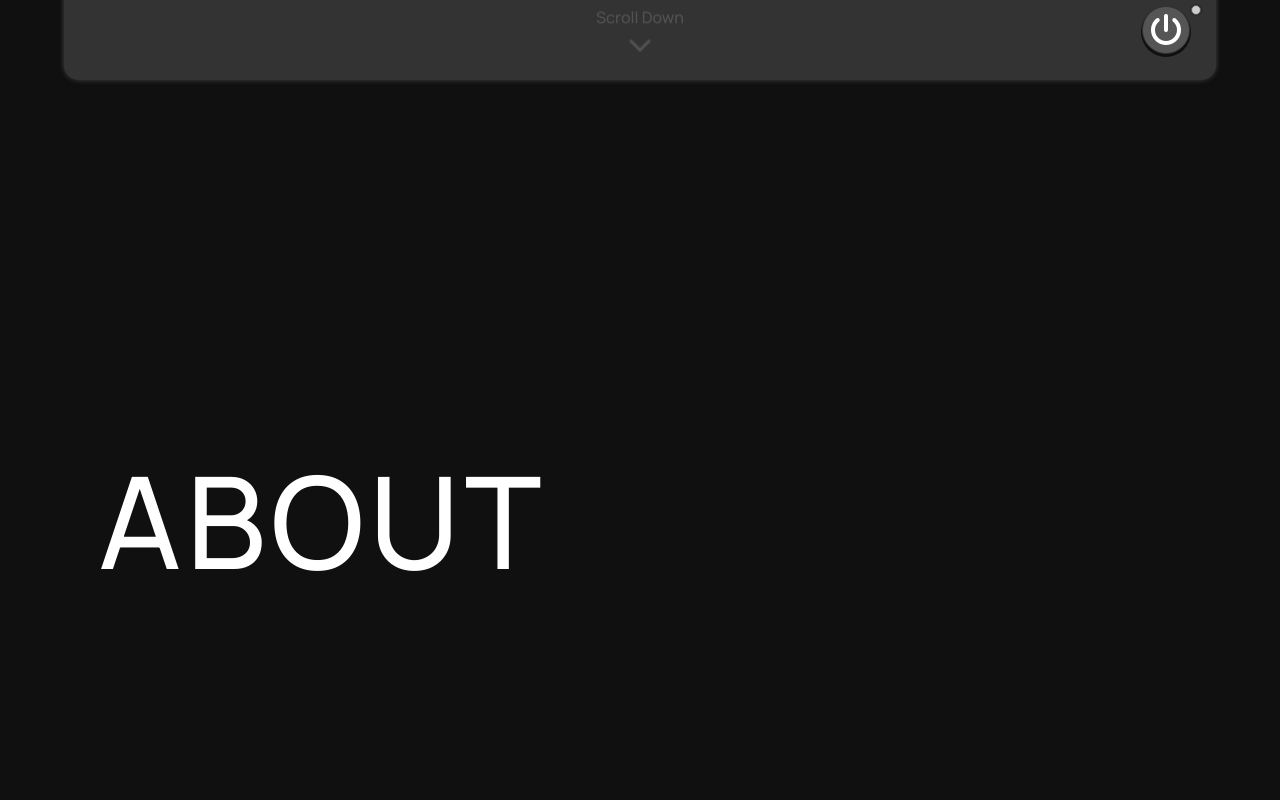
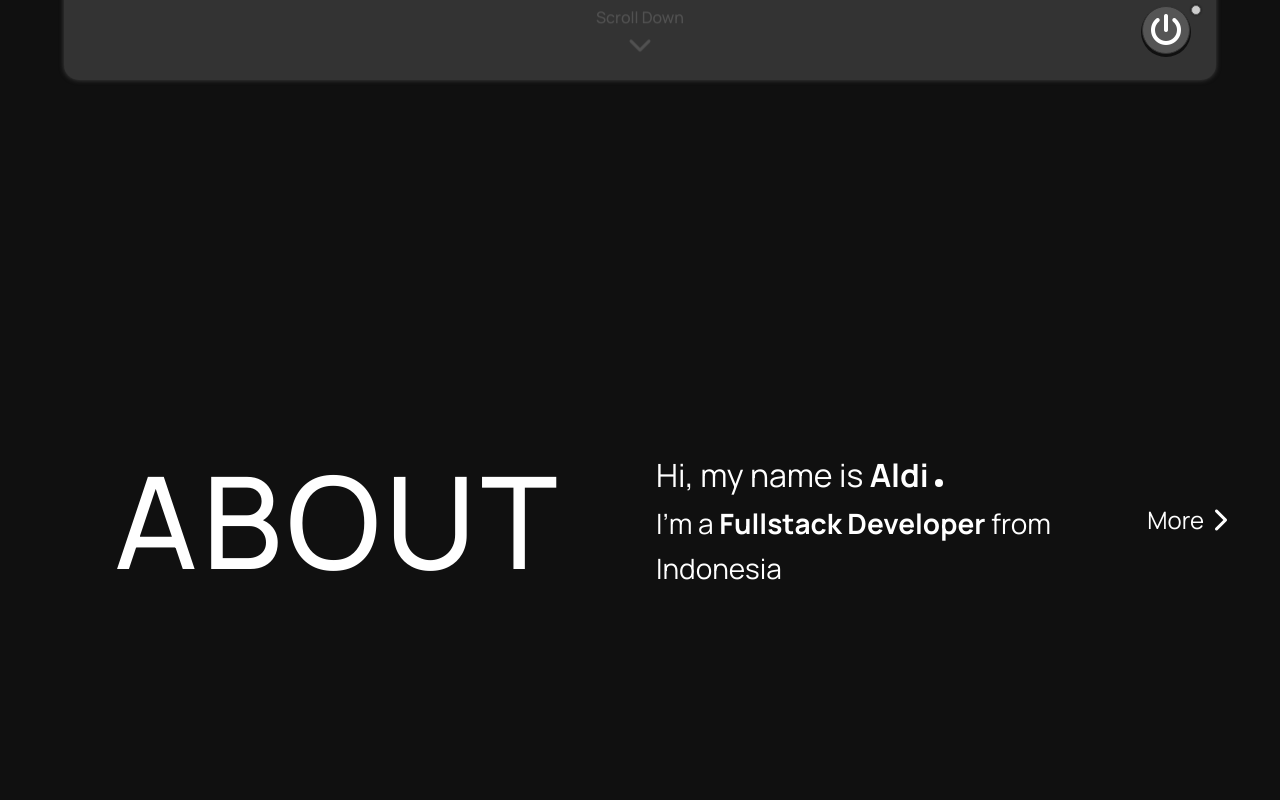
Before and after one commit to Delfiald/odin-homepage, a website built with webpack: page src/template.html in a window 1280 px wide. Shown: the part 680-1480 px from the top of the page. Built offline with nearby package versions, Linux system fonts and the light colour scheme; a web font is replaced by a local one.

Commit message:
Adding About Sections
- adding two about sections, overview and details
- details section will show when click more button
- still need improvement

```diff
--- a/src/components/about.js
+++ b/src/components/about.js
@@ -22,18 +22,82 @@ const createAboutTitle = () => {
   return aboutTitle
 }
 
+const createOverviewSection = () => {
+  const overview = document.createElement('div')
+  overview.className = 'about-overview'
+
+  const nameSection = document.createElement('div');
+  nameSection.className = 'name-section';
+  nameSection.textContent = 'Hi, my name is ';
+  const nameSpan = document.createElement('span');
+  nameSpan.textContent = 'Aldi ';
+  const decorationSpan = document.createElement('span');
+
+  const descriptionSection = document.createElement('div')
+  descriptionSection.className = 'description-section'
+  descriptionSection.textContent = `I'm a `
+  const overviewJob = document.createElement('span')
+  overviewJob.textContent = 'Fullstack Developer '
+  descriptionSection.appendChild(overviewJob)
+  descriptionSection.appendChild(document.createTextNode('from Indonesia'));
+
+  nameSection.appendChild(nameSpan);
+  nameSection.appendChild(decorationSpan);
+
+  overview.appendChild(nameSection)
+  overview.appendChild(descriptionSection)
+
+  return overview
+}
+
+const createDetailsSection = () => {
+  const details = document.createElement('div')
+  details.className = 'about-details'
+
+  const detailsContent = document.createElement('div')
+  detailsContent.textContent = 'Details Content'
+
+  const detailsContent2 = document.createElement('div')
+  detailsContent2.textContent = 'Details Content'
+
+  const detailsContent3 = document.createElement('div')
+  detailsContent3.textContent = 'Details Content'
+
+  details.appendChild(detailsContent)
+  details.appendChild(detailsContent2)
+  details.appendChild(detailsContent3)
+
+  return details
+}
+
 const createAboutContainer = () => {
-  const aboutContainer = document.createElement('div')
-  aboutContainer.className = 'about-container'
+  const container = document.createElement('div');
+  container.className = 'about-container';
 
-  return aboutContainer
+  const moreButton = document.createElement('div')
+  moreButton.className = 'more-btn'
+
+  const moreButtonText = document.createElement('div')
+  moreButtonText.textContent = 'More'
+
+  const moreButtonIcon = document.createElement('i')
+  moreButtonIcon.className = 'fas fa-chevron-right'
+
+  moreButton.appendChild(moreButtonText)
+  moreButton.appendChild(moreButtonIcon)
+
+  container.appendChild(createAboutTitle());
+  container.appendChild(createOverviewSection());
+  container.appendChild(createDetailsSection());
+  container.appendChild(moreButton);
+
+  return container;
 }
 
 const createAboutSection = () => {
   const aboutSection = document.createElement('section');
   aboutSection.id = 'about';
 
-  aboutSection.appendChild(createAboutTitle());
   aboutSection.appendChild(createAboutContainer());
 
   return aboutSection;
--- a/src/css/style.css
+++ b/src/css/style.css
@@ -211,7 +211,7 @@ main > * {
   background: var(--color-light-400);
   box-shadow: 0px 0px 15px 0px var(--color-light-200);
   filter: drop-shadow(0 0 3px var(--color-light-200));
-  animation: flow 3s cubic-bezier(.7, 0, 0.3, 1) forwards;
+  animation: flow 3s cubic-bezier(.5, 0, 0.2, 1) forwards;
 }
 
 .hero-container {
@@ -556,7 +556,9 @@ main > * {
 #about {
   display: flex;
   align-items: center;
-  justify-content: center;
+  justify-content: start;
+  width: 100vw;
+  transition: .5s all ease;
 }
 
 #about > div {
@@ -571,6 +573,7 @@ main > * {
   height: min-content;
   overflow: hidden;
   gap: 5px;
+  min-width: 50vw;
 }
 
 #about .about-title > div {
@@ -579,12 +582,84 @@ main > * {
   align-items: center;
   justify-content: center;
   font-weight: 500;
-  transform: translateY(100%) rotate(10deg);
-  transition: .25s all ease;
+  transform: translateY(100%) rotate(15deg);
+  transition: 0s all ease-in-out;
 }
 
 #about .about-title > div.show {
   transform: translateY(0) rotate(0);
+  transition: .5s all ease;
+}
+
+#about .about-container {
+  padding: 1rem;
+  position: relative;
+  display: flex;
+  align-items: center;
+  justify-content: center;
+  width: 150vw;
+  transition: .5s all ease;
+}
+
+#about.more .about-container {
+  transform: translateX(calc(-33%));
+}
+
+#about .about-container .more-btn {
+  position: absolute;
+  top: 50%;
+  left: calc(66% - 5rem);
+  transform: translate(-50%, -50%);
+  display: flex;
+  align-items: center;
+  justify-content: center;
+  padding: 1rem;
+  gap: .5rem;
+  font-size: 1.5rem;
+  cursor: pointer;
+}
+
+#about .about-container .about-overview,
+#about .about-container .about-details {
+  width: 50vw;
+}
+
+#about .about-container .about-overview {
+  display: flex;
+  align-items: flex-start;
+  justify-content: center;
+  flex-direction: column;
+  font-size: 2rem;
+}
+
+#about .about-container .name-section > span:first-child {
+  font-weight: bolder;
+}
+
+#about .about-container .name-section > span:last-child {
+  display: inline-block;
+  width: 8px;
+  height: 8px;
+  background: var(--color-light-200);
+  border-radius: 50%;
+}
+
+#about .about-container .description-section {
+  max-width: 35vw;
+  font-size: 1.75rem;
+}
+
+#about .about-container .description-section span {
+  font-weight: bolder;
+}
+
+#about .about-container .about-details {
+  display: flex;
+  flex-direction: column;
+  align-items: center;
+  justify-content: center;
+  z-index: 5;
+  color: var(--color-light-200);
 }
 
 /* Skills */
--- a/src/pages/event.js
+++ b/src/pages/event.js
@@ -82,7 +82,7 @@ const events = () => {
       aboutTitleLetters.forEach((letter, index) => {
         setTimeout(() => {
           letter.classList.add('show')
-        }, 75*index)
+        }, 35*index)
       })
     }else {
       aboutTitleLetters.forEach((letter) => {
@@ -152,6 +152,15 @@ const events = () => {
     }
   }
 
+  // About
+  const aboutHandler = (e) => {
+    const aboutSection = document.getElementById('about');
+
+    if(e.target.closest('#about .more-btn')) {
+      aboutSection.classList.toggle('more')
+    }
+  }
+
   // Easter Egg
   const easterEggHandler = () => {
     const easterEggContainer = document.querySelector('.easter-egg')
@@ -193,7 +202,8 @@ const events = () => {
   body.addEventListener('click', (e) => {
     sectionScroll(e);
     menuHandler(e);
-    luckyButtonHandler(e)
+    luckyButtonHandler(e);
+    aboutHandler(e);
   });
 
   const heroText = document.querySelector('.hero-wrapper h1')
```
